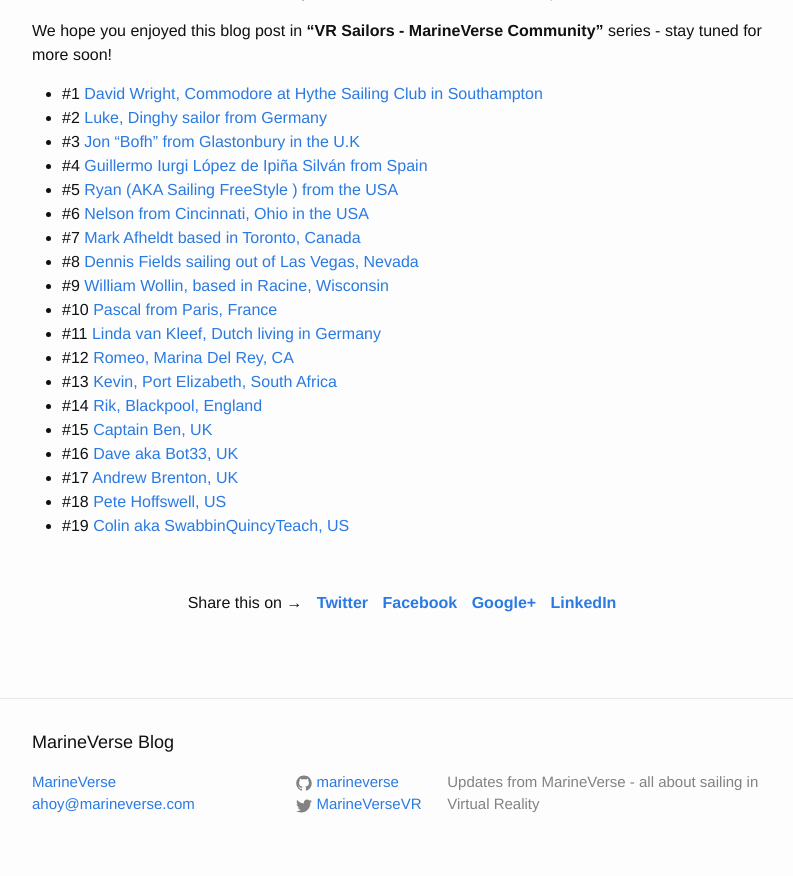
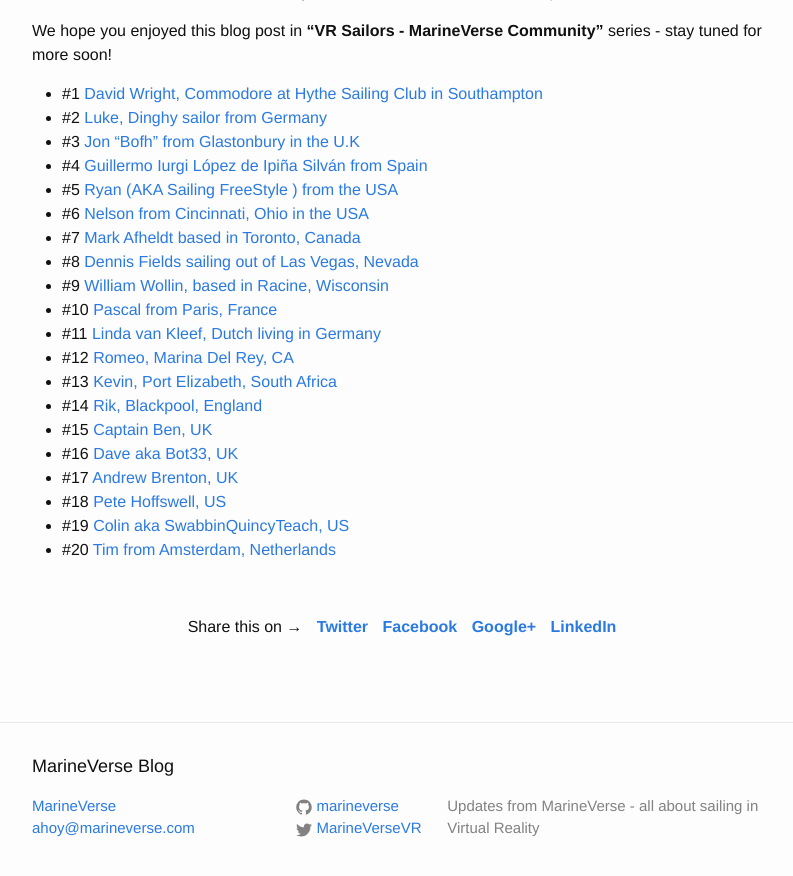
Before and after one commit to marineverse/marineverse.github.io, a Jekyll site: the page built from _posts/2020-05-09-vr-sailors-marineverse-cup-community-pascal.markdown, in a window 1280 px wide and 900 px high, scrolled down 2939 px. Shown: the top 876 px of the window, without its empty margins (238-1031 px from the left). Built offline with Jekyll 4.4.1, drawn with Linux system fonts in a browser that asks for light colours; comment, search, counter and statistics services are not loaded.

Commit message:
link to the post

```diff
--- a/_includes/community-series.markdown
+++ b/_includes/community-series.markdown
@@ -17,3 +17,4 @@
   - #17 [Andrew Brenton, UK](https://blog.marineverse.com/marineverse/2021/04/14/vr-sailors-marineverse-cup-community-mcdermol.html)
   - #18 [Pete Hoffswell, US](https://blog.marineverse.com/marineverse/2021/06/09/vr-sailors-marineverse-cup-community-pete-hoffswell.html)
   - #19 [Colin aka SwabbinQuincyTeach, US](https://blog.marineverse.com/marineverse/2021/09/17/vr-sailors-marineverse-cup-community-colin.html)
+  - #20 [Tim from Amsterdam, Netherlands](https://blog.marineverse.com/marineverse/2022/04/11/vr-sailors-marineverse-cup-community-tim.html)
```
